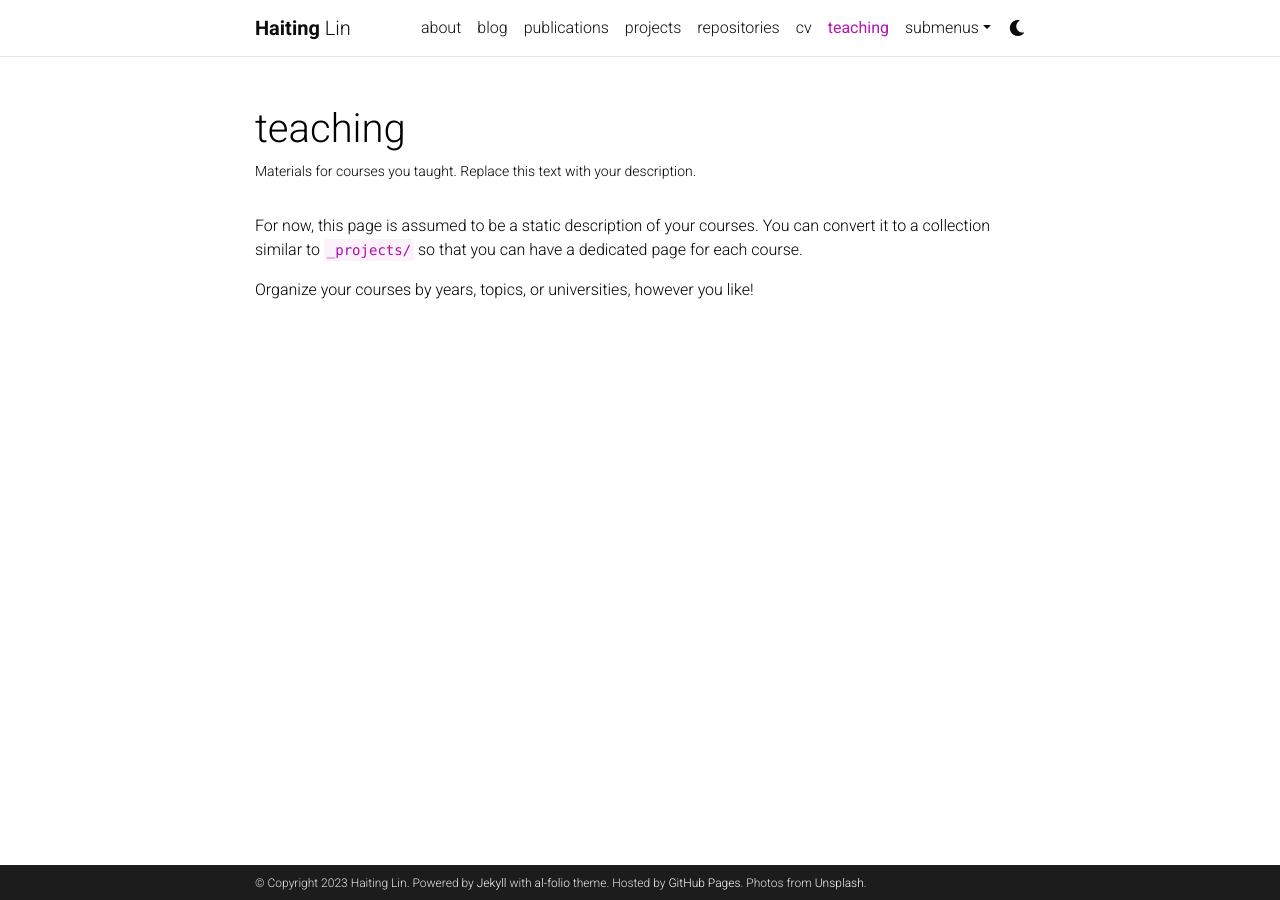
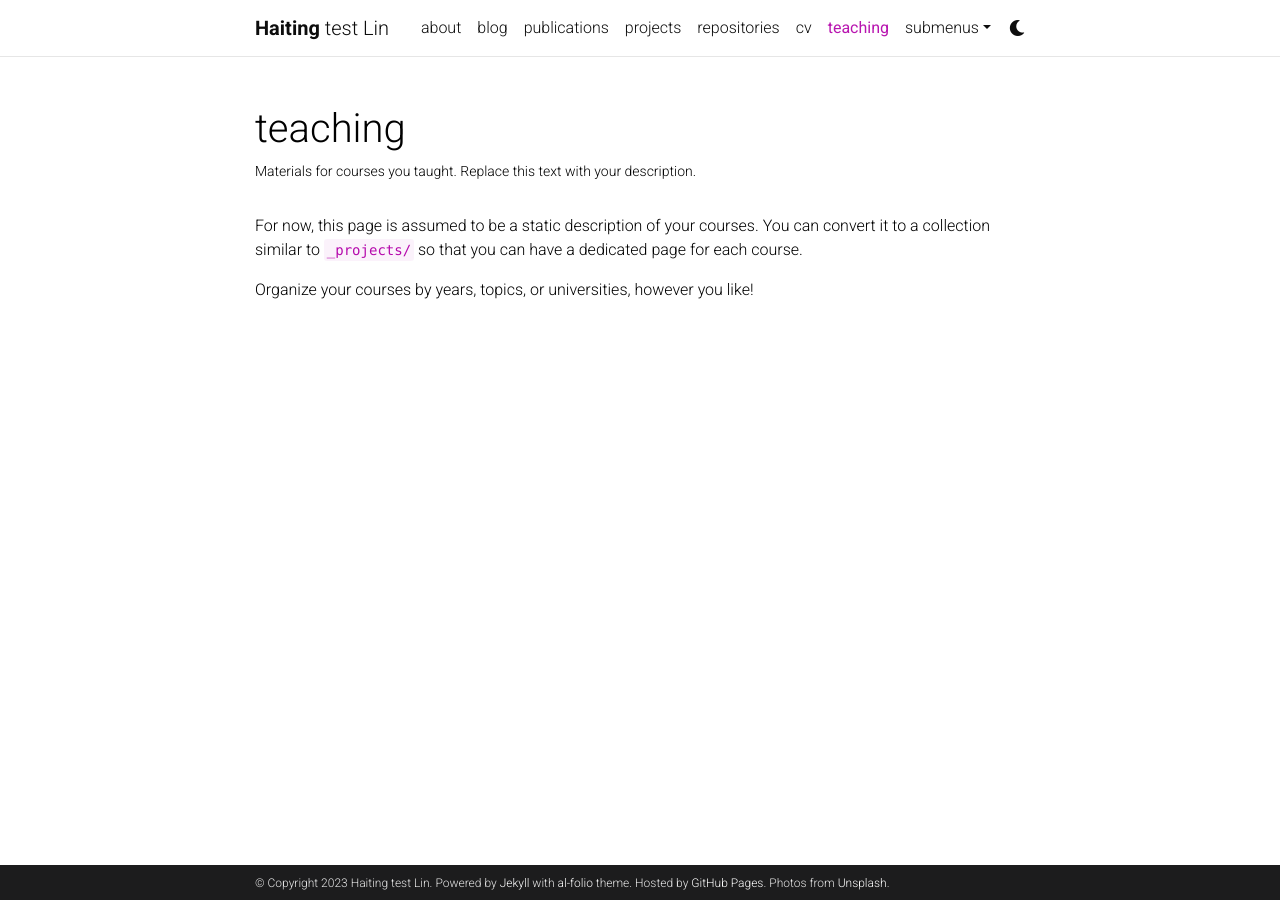
Before and after one commit to lin-ht/lin-ht.github.io, a Jekyll site: the page built from _pages/teaching.md, in a window 1280 px wide. Built offline with Jekyll 4.4.1, drawn with Linux system fonts in a browser that asks for light colours; comment, search, counter and statistics services are not loaded; a style sheet for code colours, icons or effects is not loaded.

Commit message:
test _config.yml

```diff
--- a/_config.yml
+++ b/_config.yml
@@ -4,7 +4,7 @@
 
 title: blank # the website title (if blank, full name will be used instead)
 first_name: Haiting
-middle_name:
+middle_name: test
 last_name: Lin
 email: linht122@gmail.com
 description: > # the ">" symbol means to ignore newlines until "footer_text:"
@@ -19,7 +19,7 @@
 icon: ⚛️  # the emoji used as the favicon (alternatively, provide image name in /assets/img/)
 
 url: https://lin-ht.github.io # the base hostname & protocol for your site
-baseurl: 'test' # the subpath of your site, e.g. /blog/
+baseurl: /test/ # the subpath of your site, e.g. /blog/
 last_updated: false # set to true if you want to display last updated in the footer
 impressum_path:  # set to path to include impressum link in the footer, use the same path as permalink in a page, helps to conform with EU GDPR
 
```
